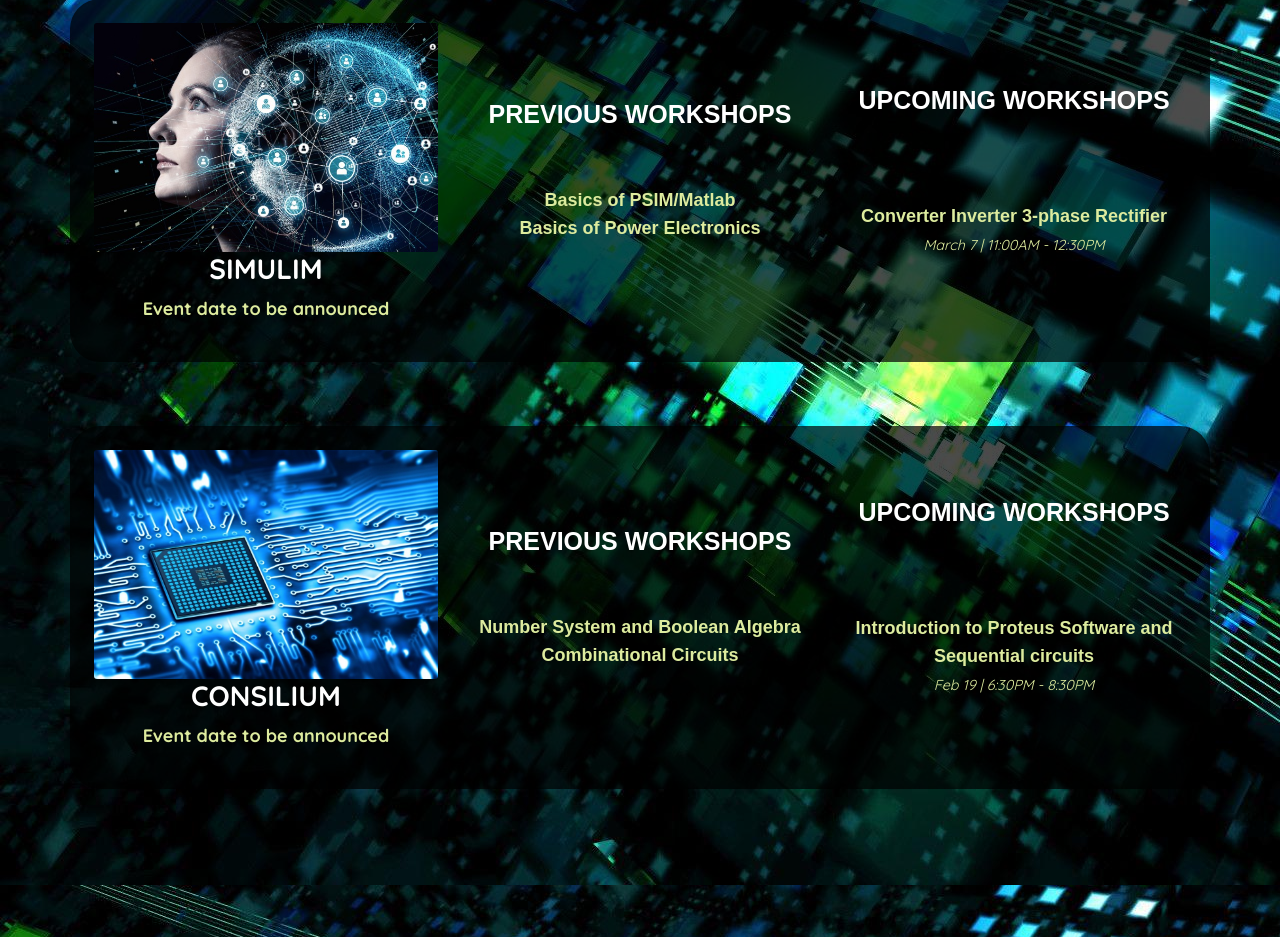
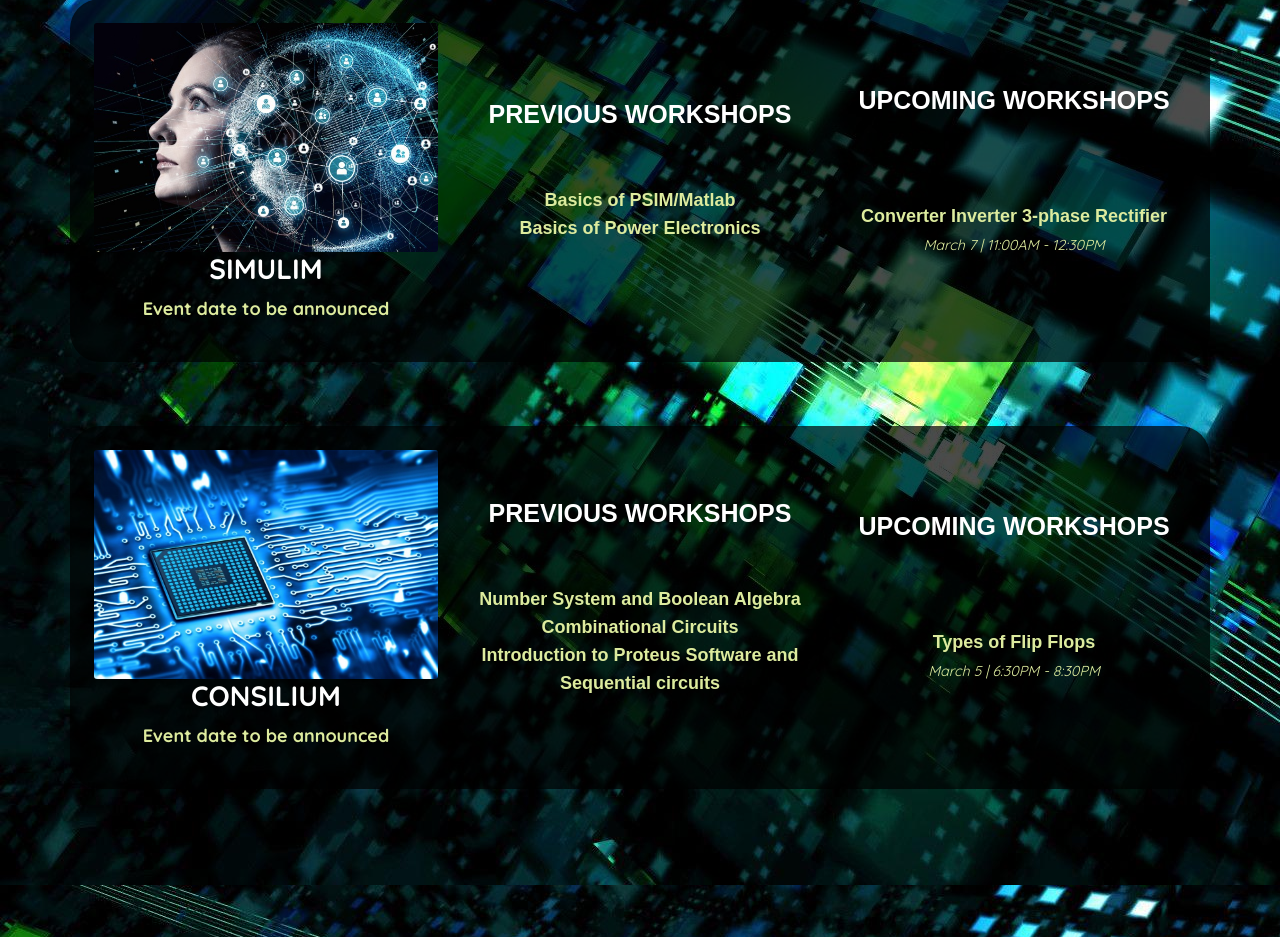
Before and after one commit to Prastuti-IIT-BHU/prastuti, a Django app: page /schedule in a window 1280 px wide. Shown: the part 1515-2452 px from the top of the page. Run offline with Django 3.2, Linux system fonts and the light colour scheme; some libraries are stand-ins or nearby versions; some web fonts are replaced.

Commit message:
Update schedule.html

```diff
--- a/templates/prastuti/schedule.html
+++ b/templates/prastuti/schedule.html
@@ -240,6 +240,9 @@
             <li>
               <a href="https://drive.google.com/file/d/1Zw8VqDq3TzR6V-RsxdRR84CchkI0Lpj_/view?usp=sharing" target="_blank">Combinational Circuits</a>
             </li>
+            <li>
+              <a href="https://drive.google.com/file/d/1yFlRof8rRxg-KFCAI0XAGVmu8aRy6oOI/view?usp=sharing" target="_blank">Introduction to Proteus Software and Sequential circuits</a>
+            </li>
           </ul>
         </div>
       </div>
@@ -248,8 +251,8 @@
           <div class="up_workshop">Upcoming workshops</div>
           <ul>
             <li>
-              <a href="https://bit.ly/2Np8uTN" target="_blank">Introduction to Proteus Software and Sequential circuits</a><br />
-              <small><cite>Feb 19 | 6:30PM - 8:30PM</cite></small>
+              <a href="https://bit.ly/2Np8uTN" target="_blank">Types of Flip Flops</a><br />
+              <small><cite>March 5 | 6:30PM - 8:30PM</cite></small>
             </li>
           </ul>
         </div>
```
